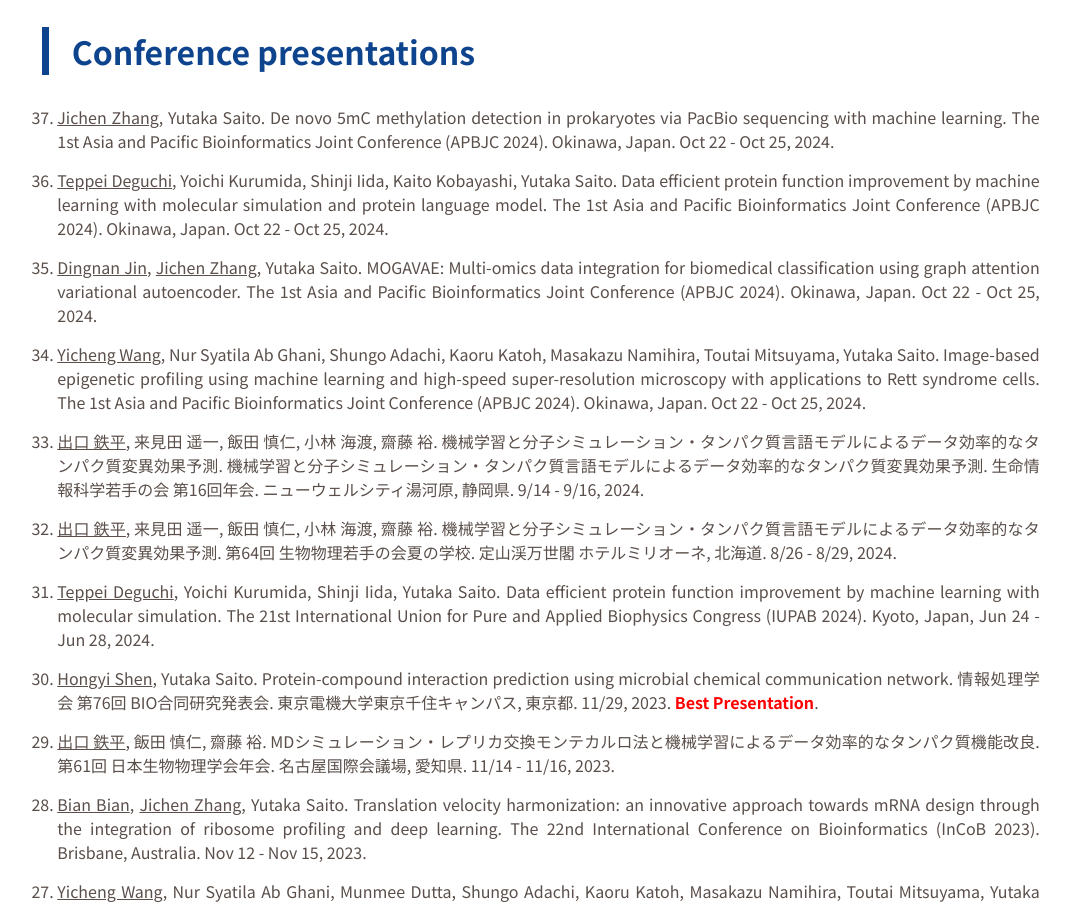
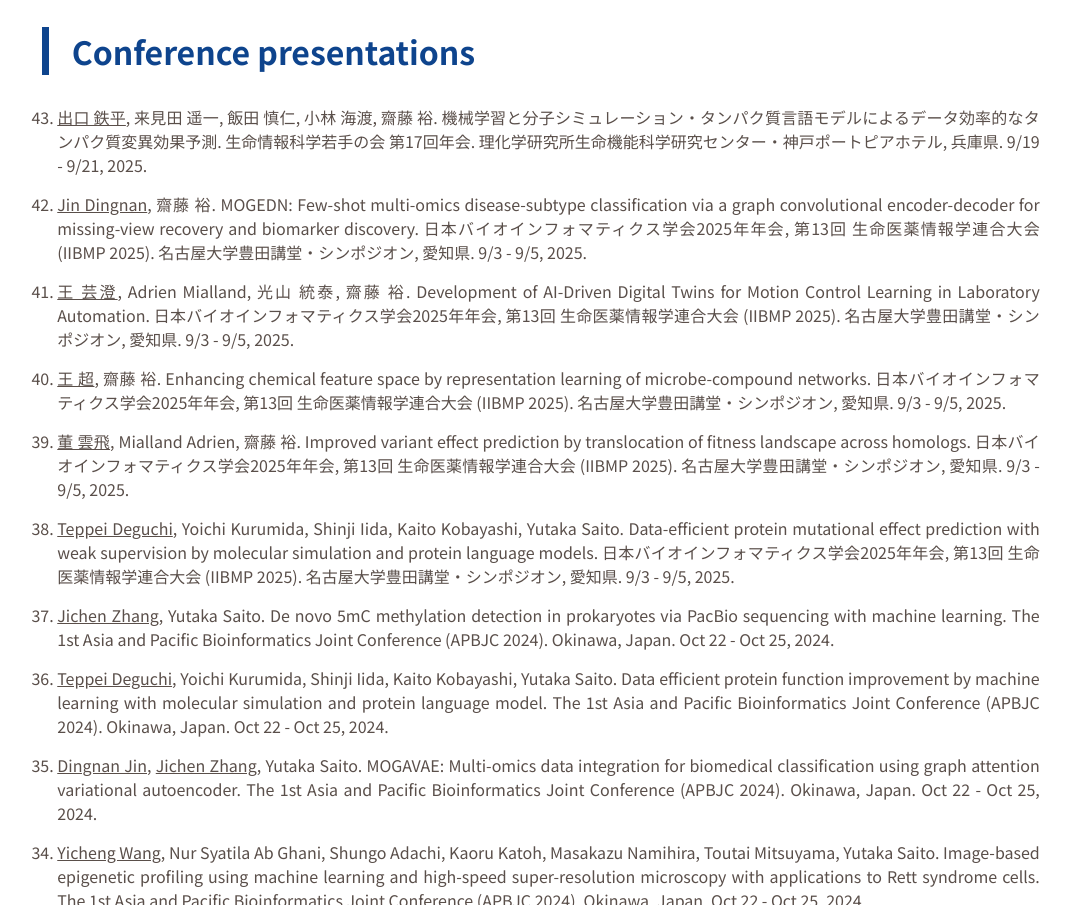
Before and after one commit to ytksailab-org/ytksailab-org.github.io, a plain HTML site: page student-en.html in a window 1280 px wide. Shown: the part 1054-1959 px from the top of the page, without its empty margins (99-1170 px from the left). Drawn offline with nearby package versions, Linux system fonts and the light colour scheme.

Commit message:
edited publications

```diff
--- a/student-en.html
+++ b/student-en.html
@@ -118,6 +118,24 @@
 
                     <h2>Conference presentations</h2>
                     <ol reversed>
+                        <li>
+                            <u style="text-underline:double">出口 鉄平</u>, 来見田 遥一, 飯田 慎仁, 小林 海渡, 齋藤 裕. 機械学習と分子シミュレーション・タンパク質言語モデルによるデータ効率的なタンパク質変異効果予測. 生命情報科学若手の会 第17回年会. 理化学研究所生命機能科学研究センター・神戸ポートピアホテル, 兵庫県. 9/19 - 9/21, 2025.
+                        </li>
+                        <li>
+                            <u style="text-underline:double">Jin Dingnan</u>, 齋藤 裕. MOGEDN: Few-shot multi-omics disease-subtype classification via a graph convolutional encoder-decoder for missing-view recovery and biomarker discovery. 日本バイオインフォマティクス学会2025年年会, 第13回 生命医薬情報学連合大会 (IIBMP 2025). 名古屋大学豊田講堂・シンポジオン, 愛知県. 9/3 - 9/5, 2025.
+                        </li>
+                        <li>
+                            <u style="text-underline:double">王 芸澄</u>, Adrien Mialland, 光山 統泰, 齋藤 裕. Development of AI-Driven Digital Twins for Motion Control Learning in Laboratory Automation. 日本バイオインフォマティクス学会2025年年会, 第13回 生命医薬情報学連合大会 (IIBMP 2025). 名古屋大学豊田講堂・シンポジオン, 愛知県. 9/3 - 9/5, 2025.
+                        </li>
+                        <li>
+                            <u style="text-underline:double">王 超</u>, 齋藤 裕. Enhancing chemical feature space by representation learning of microbe-compound networks. 日本バイオインフォマティクス学会2025年年会, 第13回 生命医薬情報学連合大会 (IIBMP 2025). 名古屋大学豊田講堂・シンポジオン, 愛知県. 9/3 - 9/5, 2025.
+                        </li>
+                        <li>
+                            <u style="text-underline:double">董 雲飛</u>, Mialland Adrien, 齋藤 裕. Improved variant effect prediction by translocation of fitness landscape across homologs. 日本バイオインフォマティクス学会2025年年会, 第13回 生命医薬情報学連合大会 (IIBMP 2025). 名古屋大学豊田講堂・シンポジオン, 愛知県. 9/3 - 9/5, 2025.
+                        </li>
+                        <li>
+                            <u style="text-underline:double">Teppei Deguchi</u>, Yoichi Kurumida, Shinji Iida, Kaito Kobayashi, Yutaka Saito. Data-efficient protein mutational effect prediction with weak supervision by molecular simulation and protein language models. 日本バイオインフォマティクス学会2025年年会, 第13回 生命医薬情報学連合大会 (IIBMP 2025). 名古屋大学豊田講堂・シンポジオン, 愛知県. 9/3 - 9/5, 2025.
+                        </li>
                         <li>
                             <u style="text-underline:double">Jichen Zhang</u>, Yutaka Saito. De novo 5mC methylation detection in prokaryotes via PacBio sequencing with machine learning. The 1st Asia and Pacific Bioinformatics Joint Conference (APBJC 2024). Okinawa, Japan. Oct 22 - Oct 25, 2024.
                         </li>
```
Also changed, not shown: student.html (+16 -1 lines).
